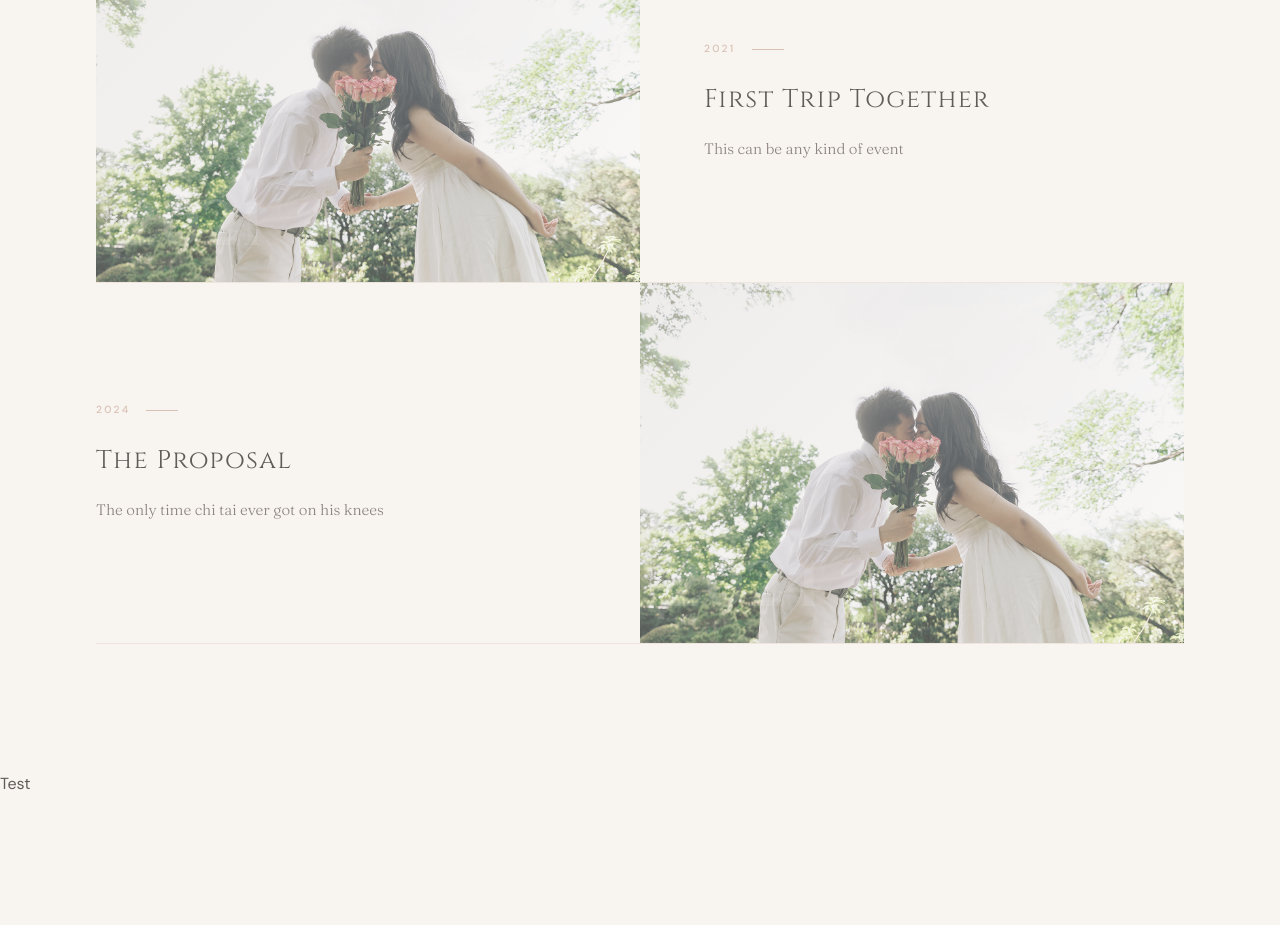
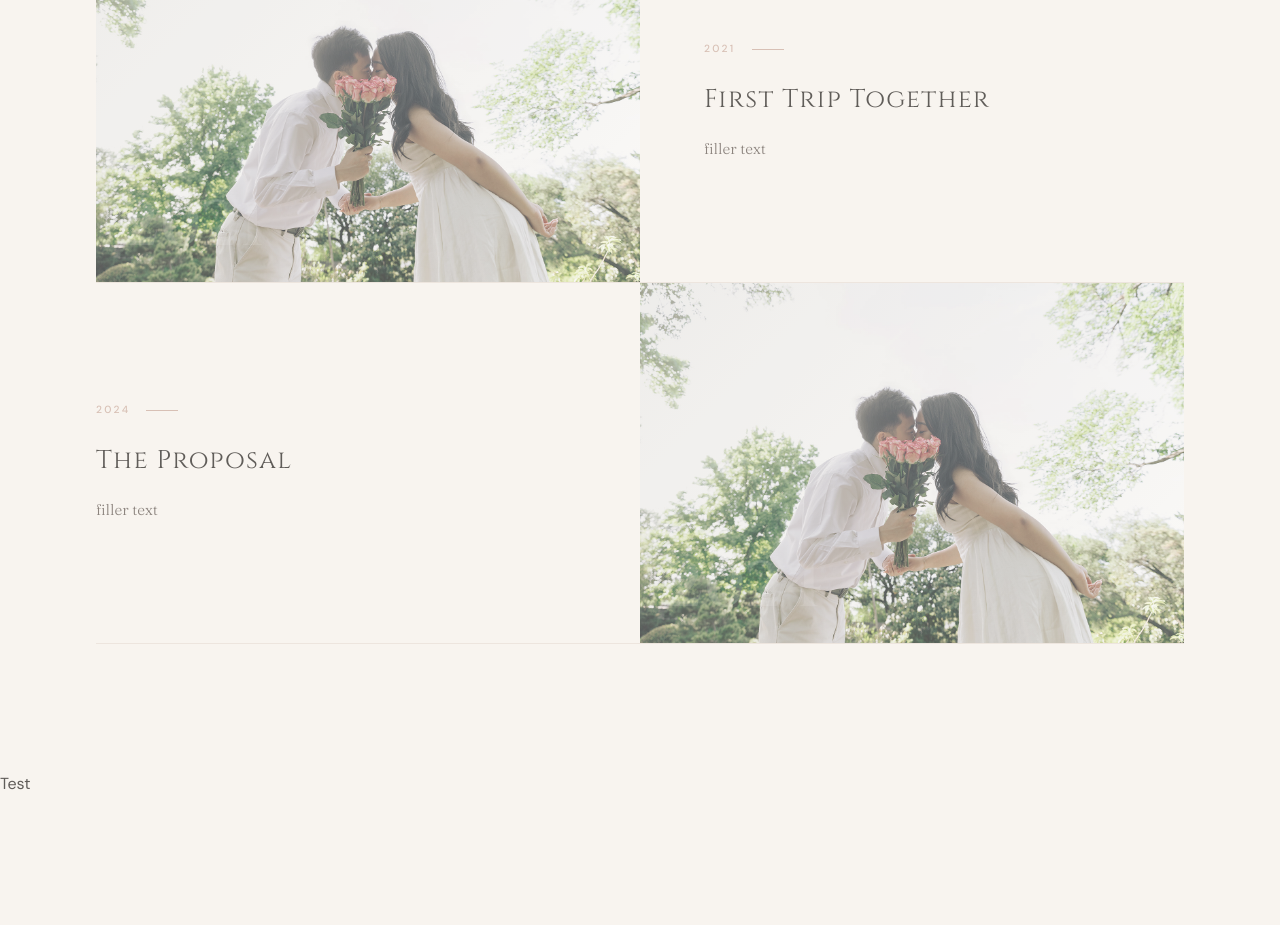
Before and after one commit to donjadao/ccwedding, a React (Vite) app: page / in a window 1280 px wide. Shown: the part 1640-2565 px from the top of the page. Built offline with nearby package versions, Linux system fonts and the light colour scheme; the HTML template or start-up script is replaced by a standard one.

Commit message:
Replace event descriptions with filler text

```diff
--- a/src/App.tsx
+++ b/src/App.tsx
@@ -464,14 +464,14 @@ const storyMilestones = [
   {
     year: "2021",
     title: "First Trip Together",
-    body: "This can be any kind of event",
+    body: "filler text",
     img: couplePhoto,
     alt: "Travel portrait",
   },
   {
     year: "2024",
     title: "The Proposal",
-    body: "The only time chi tai ever got on his knees",
+    body: "filler text",
     img: couplePhoto,
     alt: "Engagement portrait",
   },
```
